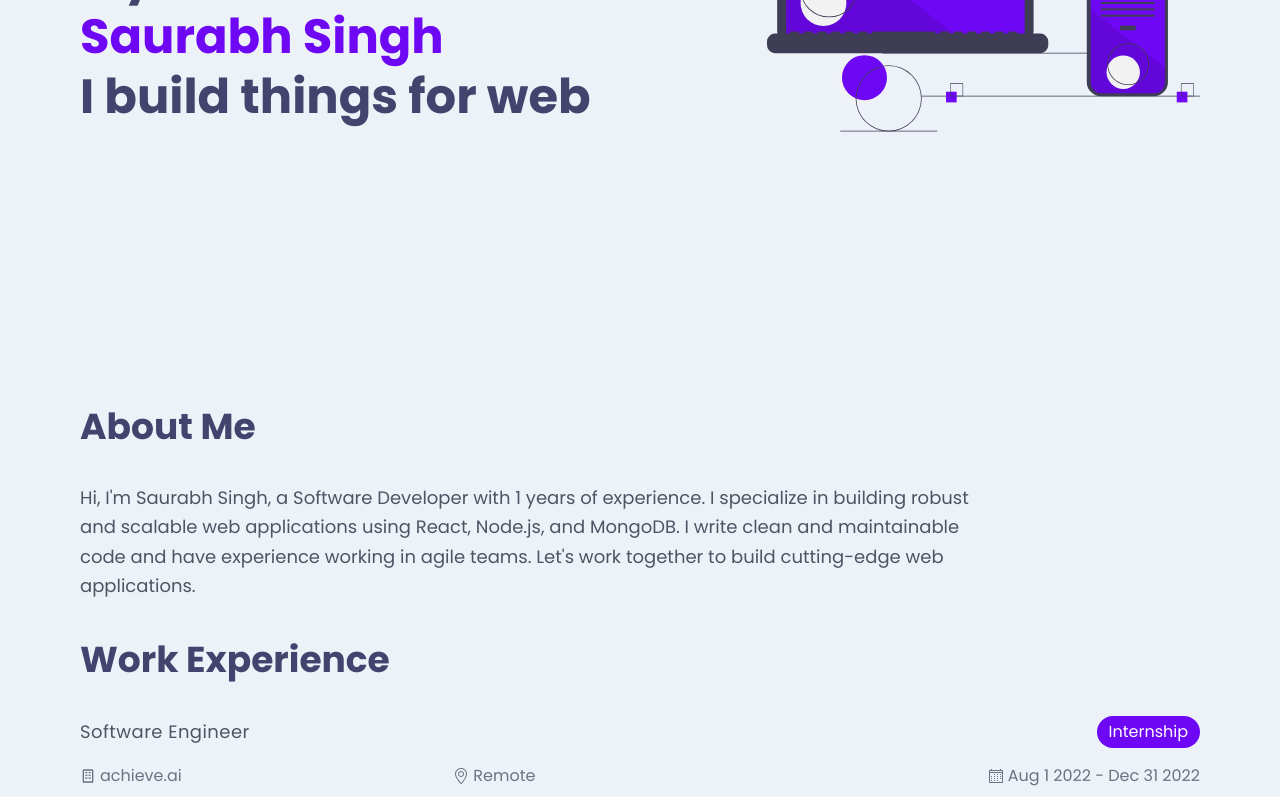
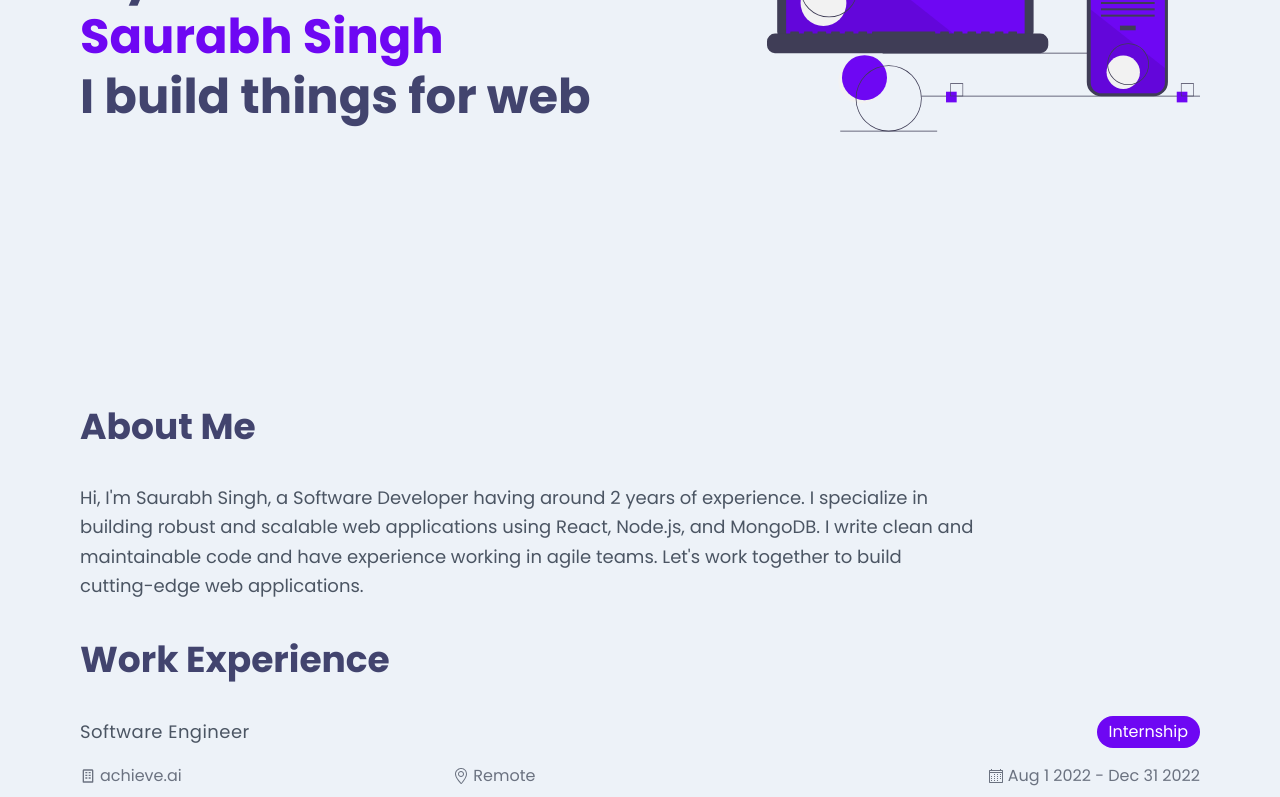
Before and after one commit to UnbiasedEagle/personal-portfolio, a Next.js app: page / in a window 1280 px wide. Shown: the part 393-1190 px from the top of the page. Built offline with nearby package versions, Linux system fonts and the light colour scheme.

Commit message:
update about content

```diff
--- a/components/AboutSection/AboutMe.tsx
+++ b/components/AboutSection/AboutMe.tsx
@@ -3,8 +3,8 @@ const AboutMe: React.FC = () => {
     <div>
       <h2 className='section-heading'>About Me</h2>
       <p className='max-w-4xl text-lg font-normal leading-relaxed text-gray-600'>
-        Hi, I&apos;m Saurabh Singh, a Software Developer with 1 years of
-        experience. I specialize in building robust and scalable web
+        Hi, I&apos;m Saurabh Singh, a Software Developer having around 2 years
+        of experience. I specialize in building robust and scalable web
         applications using React, Node.js, and MongoDB. I write clean and
         maintainable code and have experience working in agile teams. Let&apos;s
         work together to build cutting-edge web applications.
--- a/pages/_app.tsx
+++ b/pages/_app.tsx
@@ -7,6 +7,10 @@ function MyApp({ Component, pageProps }: AppProps) {
     <>
       <Head>
         <title>Saurabh Singh | Software Engineer</title>
+        <meta
+          name='viewport'
+          content='width=device-width, initial-scale=1.0'
+        ></meta>
       </Head>
       <Component {...pageProps} />
     </>
```
